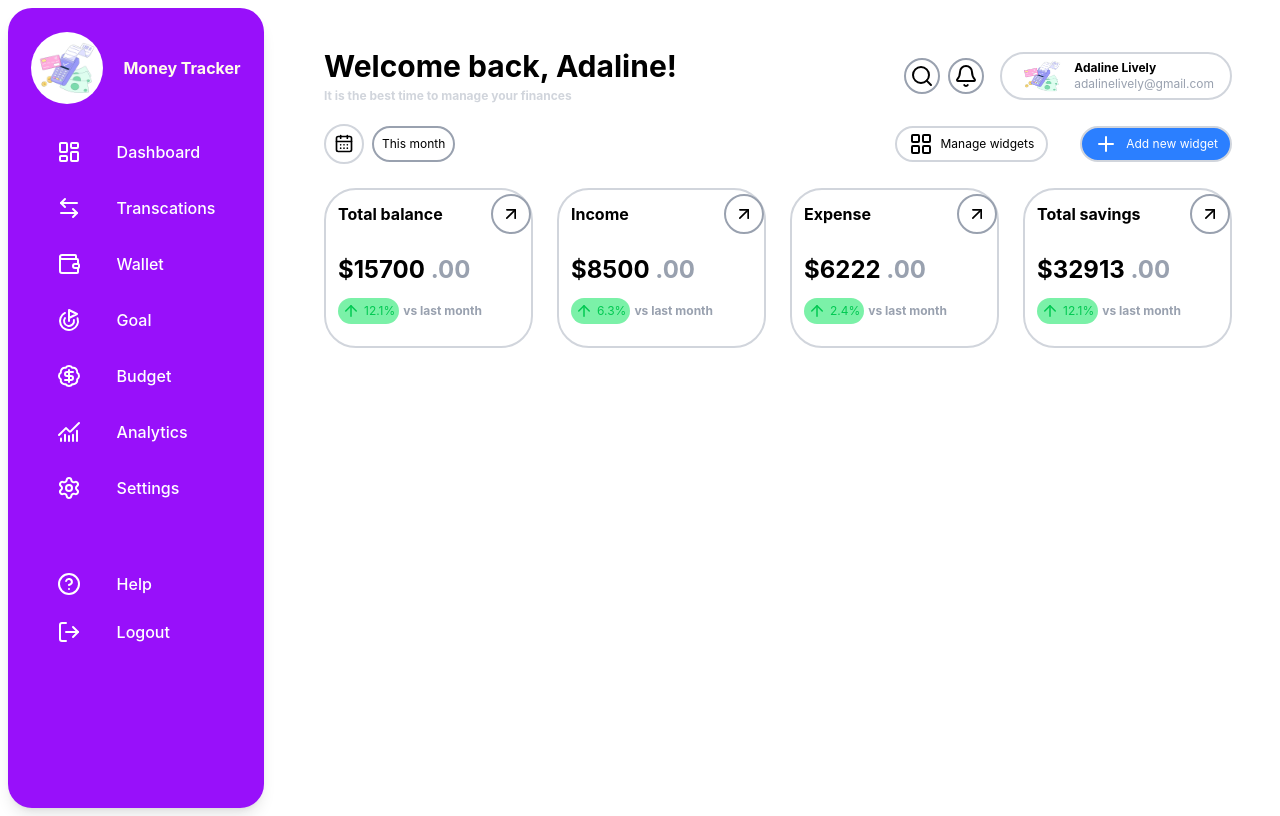
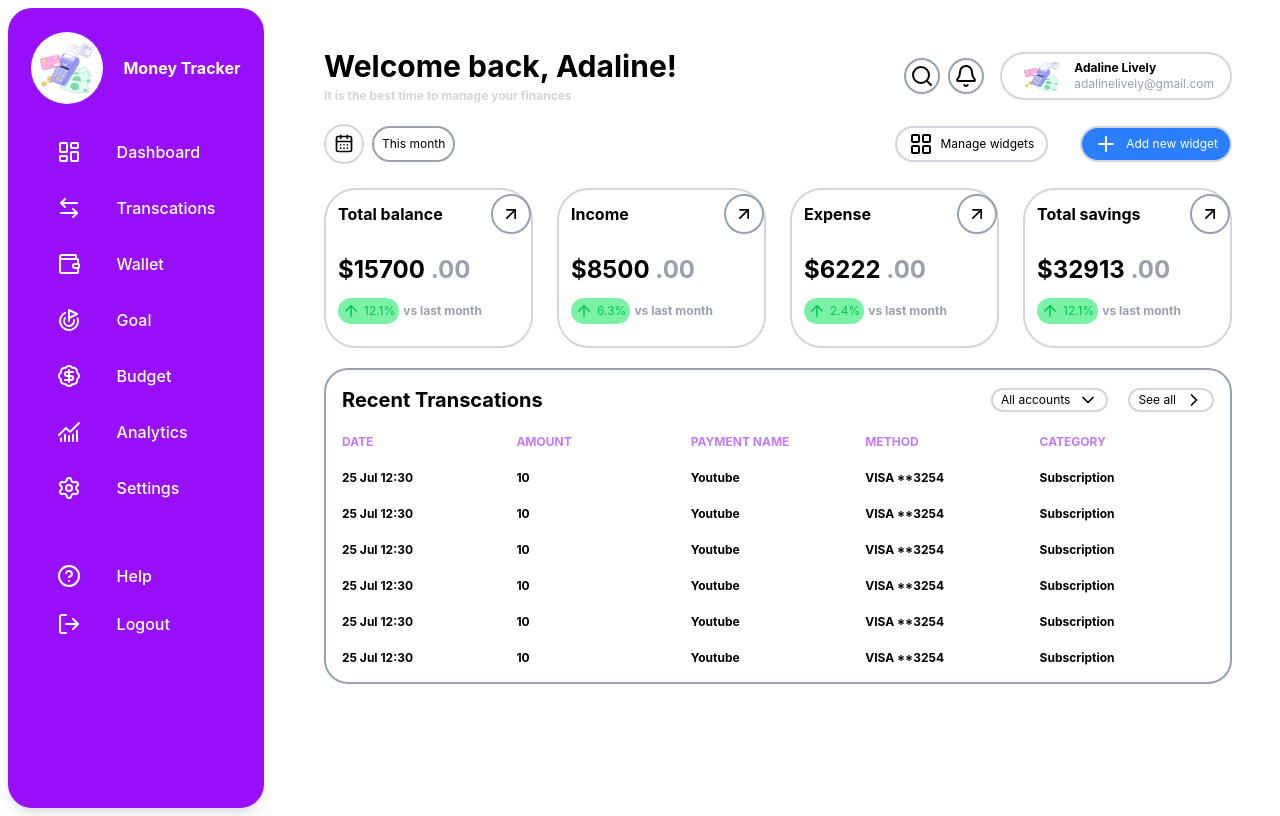
Before and after one commit to ravinabisht2003/Expenses-Tracker, a React (Vite) app in the folder Expenses-Tracker/: page / in a window 1280 px wide. Built offline with nearby package versions, Linux system fonts and the light colour scheme.

Commit message:
adding - feat Recent Transaction

```diff
--- a/Expenses-Tracker/src/App.jsx
+++ b/Expenses-Tracker/src/App.jsx
@@ -1,19 +1,22 @@
-import React from 'react'
-import Nav_bar from './Nav_bar/Nav_bar'
-import Top_Navbar from './Nav_bar/Top_Navbar'
-import Dashboard from './Dashboard/Dashboard'
+import React from "react";
+import Nav_bar from "./Nav_bar/Nav_bar";
+import Top_Navbar from "./Nav_bar/Top_Navbar";
+import Dashboard from "./Dashboard/Dashboard";
+import Recent_Transc from "./Dashboard/Recent_Transc";
 
 export default function App() {
   return (
-    <div className='m-2 p-0 flex gap-5 '>
-    <div >
-      <Nav_bar/>
+    <div className="m-2 p-0 flex gap-5 ">
+      <div>
+        <Nav_bar />
+      </div>
+      <div className="w-full min-h-screen p-10">
+        <Top_Navbar />
+        <div>
+          <Dashboard />
+          <Recent_Transc />
+        </div>
+      </div>
     </div>
-    <div className='w-full min-h-screen p-10'>
-      <Top_Navbar/>
-      <Dashboard/>
-    </div>
-
-    </div>
-  )
+  );
 }
--- /dev/null
+++ b/Expenses-Tracker/src/Dashboard/Recent_Transc.jsx
@@ -0,0 +1,98 @@
+import React from "react";
+import { ChevronDown, ChevronRight, Dice1 } from "lucide-react";
+
+export default function Recent_Transc() {
+  const RecentTrans = [
+    {
+      Date: "25 Jul 12:30",
+      Amount: 10,
+      Payment: "Youtube",
+      Method: "VISA **3254",
+      Category: "Subscription",
+    },
+    {
+      Date: "25 Jul 12:30",
+      Amount: 10,
+      Payment: "Youtube",
+      Method: "VISA **3254",
+      Category: "Subscription",
+    },
+    {
+      Date: "25 Jul 12:30",
+      Amount: 10,
+      Payment: "Youtube",
+      Method: "VISA **3254",
+      Category: "Subscription",
+    },
+    {
+      Date: "25 Jul 12:30",
+      Amount: 10,
+      Payment: "Youtube",
+      Method: "VISA **3254",
+      Category: "Subscription",
+    },
+    {
+      Date: "25 Jul 12:30",
+      Amount: 10,
+      Payment: "Youtube",
+      Method: "VISA **3254",
+      Category: "Subscription",
+    },
+
+    {
+      Date: "25 Jul 12:30",
+      Amount: 10,
+      Payment: "Youtube",
+      Method: "VISA **3254",
+      Category: "Subscription",
+    },
+  ];
+  return (
+    <div className="mt-5 border-2 p-4 h-full border-gray-400 rounded-3xl">
+      <div className="flex justify-between items-center">
+        <h1 className="font-bold text-xl">Recent Transcations</h1>
+        <div className="flex gap-5">
+          <div className="border-2 border-gray-300 rounded-full pl-2 pr-2 text-xs flex items-center gap-2">
+            All accounts{" "}
+            <span>
+              <ChevronDown size={20} />
+            </span>
+          </div>
+          <div className="border-2 border-gray-300 rounded-full pl-2 pr-2 text-xs flex items-center gap-2">
+            See all{" "}
+            <span>
+              <ChevronRight size={20} />
+            </span>
+          </div>
+        </div>
+      </div>
+
+      <div className="grid grid-cols-5 justify-between text-purple-400 items-center mt-5 text-xs font-bold ">
+        <div>DATE</div>
+        <div>AMOUNT </div>
+        <div>PAYMENT NAME </div>
+        <div>METHOD </div>
+        <div>CATEGORY </div>
+      </div>
+
+      <div>
+        {RecentTrans.map((item, index) => {
+          const Trans = item.Date;
+
+          return (
+            <div
+              key={index}
+              className="grid grid-cols-5 justify-between items-center mt-5 text-xs font-bold"
+            >
+              <div>{item.Date}</div>
+              <div>{item.Amount}</div>
+              <div>{item.Payment}</div>
+              <div>{item.Method}</div>
+              <div>{item.Category}</div>
+            </div>
+          );
+        })}
+      </div>
+    </div>
+  );
+}
--- a/Expenses-Tracker/src/Nav_bar/Nav_bar.jsx
+++ b/Expenses-Tracker/src/Nav_bar/Nav_bar.jsx
@@ -84,7 +84,7 @@ export default function Nav_bar() {
         })}
 
       <div>
-      <div className="flex gap-9 mt-10 pt-3 pb-3 p-5  hover:bg-purple-700 transition-all duration-300 hover:translate-x-4 rounded-lg">
+      <div className="flex gap-9 mt-8 pt-3 pb-3 p-5  hover:bg-purple-700 transition-all duration-300 hover:translate-x-4 rounded-lg">
         <div><CircleQuestionMark className="w-6 h-6 text-white"/></div>
         <div><span className="font-medium text-white">Help</span></div>
       </div>
```
